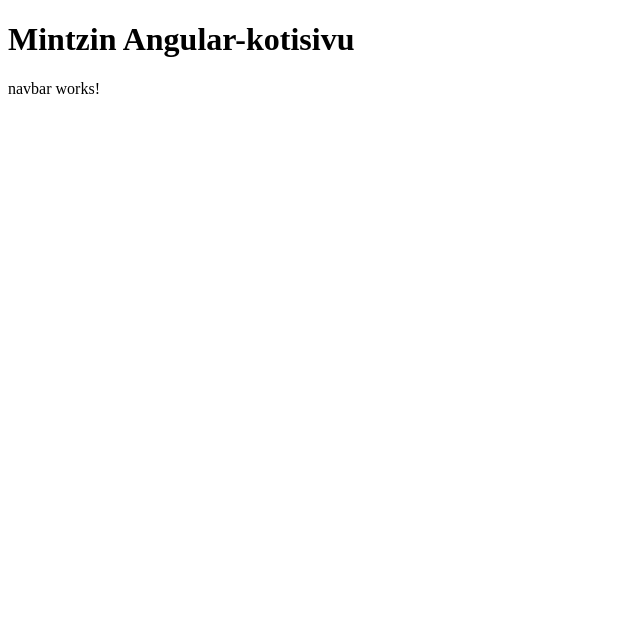
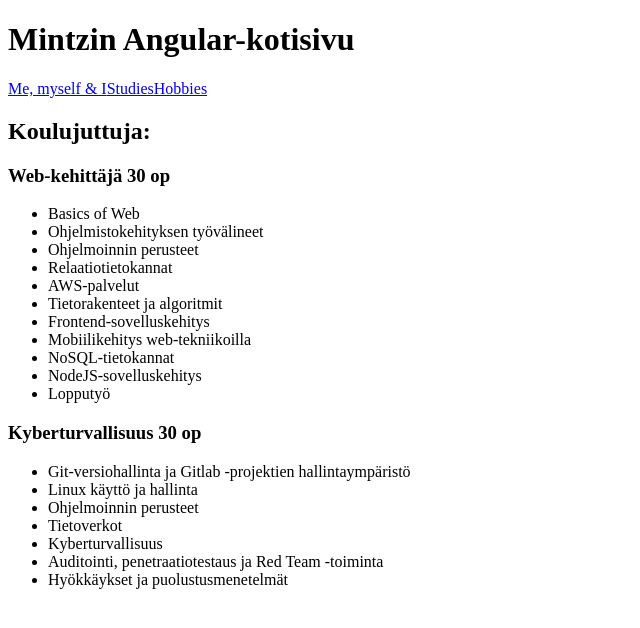
Before and after one commit to MinnaIsokorpi/angular-kotisivu, an Angular app: page /studies in a window 1280 px wide. Before the commit this address led to /. Shown: the top 628 px of the page, without its empty margins (0-640 px from the left). Built offline with nearby package versions, Linux system fonts and the light colour scheme.

Commit message:
Reititys kuntoon ja yks typo korjattu

```diff
--- a/src/app/app-routing.module.ts
+++ b/src/app/app-routing.module.ts
@@ -1,10 +1,19 @@
 import { NgModule } from '@angular/core';
 import { Routes, RouterModule } from '@angular/router';
+import { from } from 'rxjs';
+import { HobbiesComponent } from './hobbies/hobbies.component';
+import { MeComponent } from './me/me.component';
+import { StudiesComponent } from './studies/studies.component';
 
-const routes: Routes = [];
+// Reitit tulevat routes-taulukkoon, taulukon olioiden tietotyyppinä Routes
+const routes: Routes = [
+  { path: 'me', component: MeComponent },
+  { path: 'studies', component: StudiesComponent },
+  { path: 'hobbies', component: HobbiesComponent },
+];
 
 @NgModule({
   imports: [RouterModule.forRoot(routes)],
-  exports: [RouterModule]
+  exports: [RouterModule],
 })
-export class AppRoutingModule { }
+export class AppRoutingModule {}
--- a/src/app/navbar/navbar.component.html
+++ b/src/app/navbar/navbar.component.html
@@ -1 +1,5 @@
-<p>navbar works!</p>
+<nav>
+  <a routerLink="me">Me, myself & I</a>
+  <a routerLink="studies">Studies</a>
+  <a routerLink="hobbies">Hobbies</a>
+</nav>
--- a/src/app/studies/studies.component.html
+++ b/src/app/studies/studies.component.html
@@ -1,4 +1,4 @@
-<h2>Koulujuttuja:</h2>>
+<h2>Koulujuttuja:</h2>
 
 <h3>Web-kehittäjä 30 op</h3>
 
```
